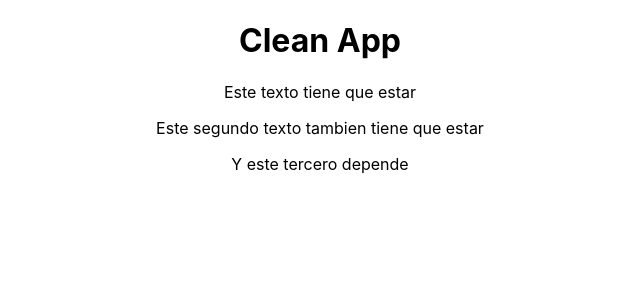
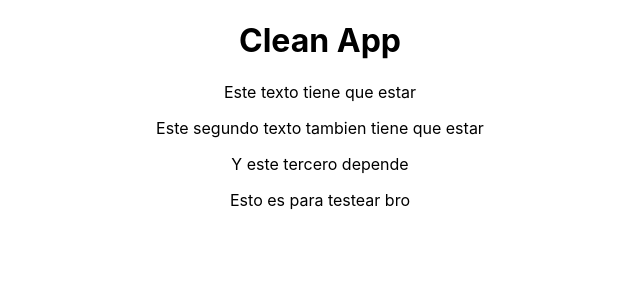
Before and after one commit to jdcasanova/test-gh-1, a React (Create React App) app: page / in a window 1280 px wide. Shown: the top 300 px of the page, without its empty margins (320-960 px from the left). Built offline with nearby package versions, Linux system fonts and the light colour scheme.

Commit message:
commit 3

```diff
--- a/src/App.js
+++ b/src/App.js
@@ -7,6 +7,7 @@ function App() {
       <p>Este texto tiene que estar</p>
       <p>Este segundo texto tambien tiene que estar</p>
       <p>Y este tercero depende</p>
+      <p>Esto es para testear bro</p>
     </div>
   );
 }
```
